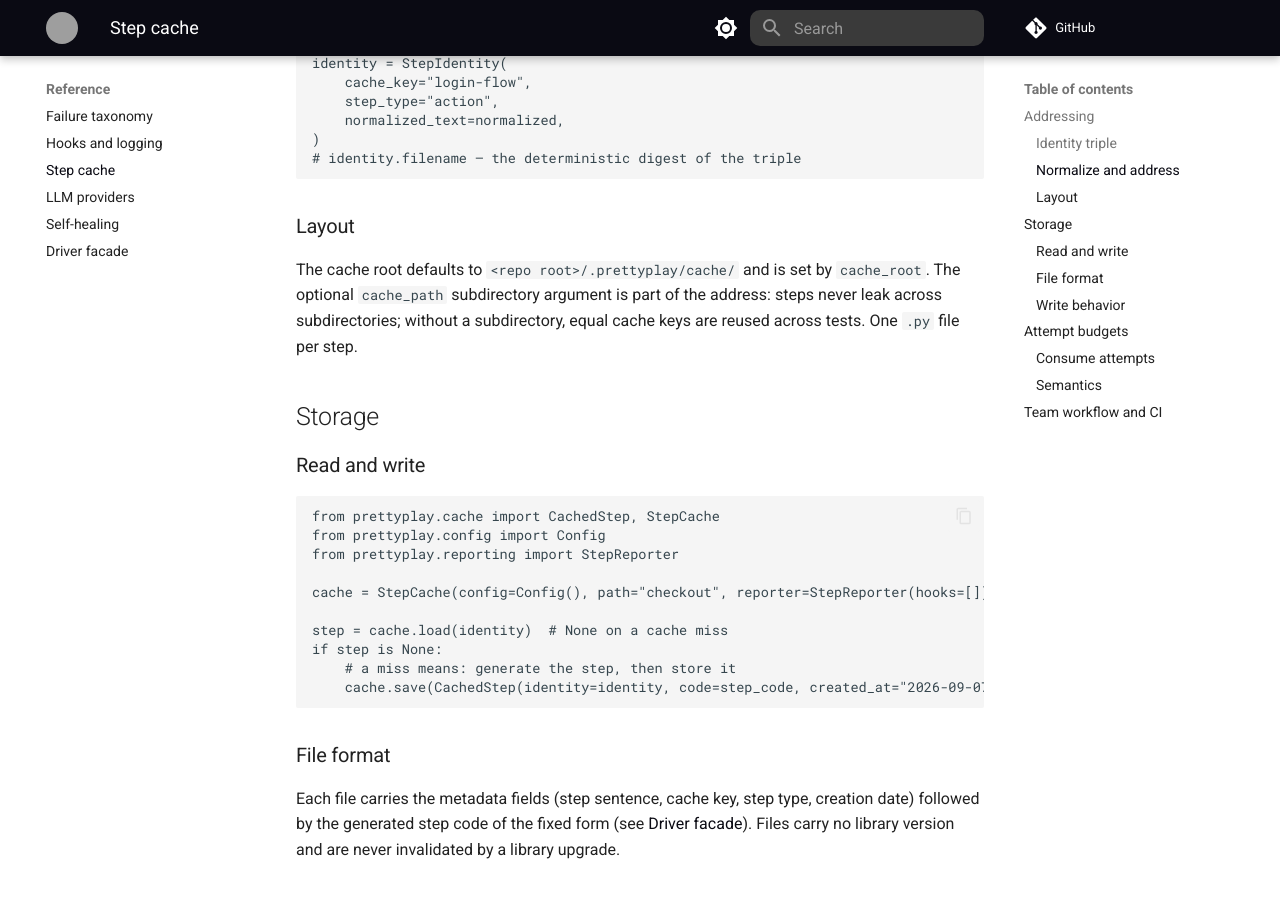
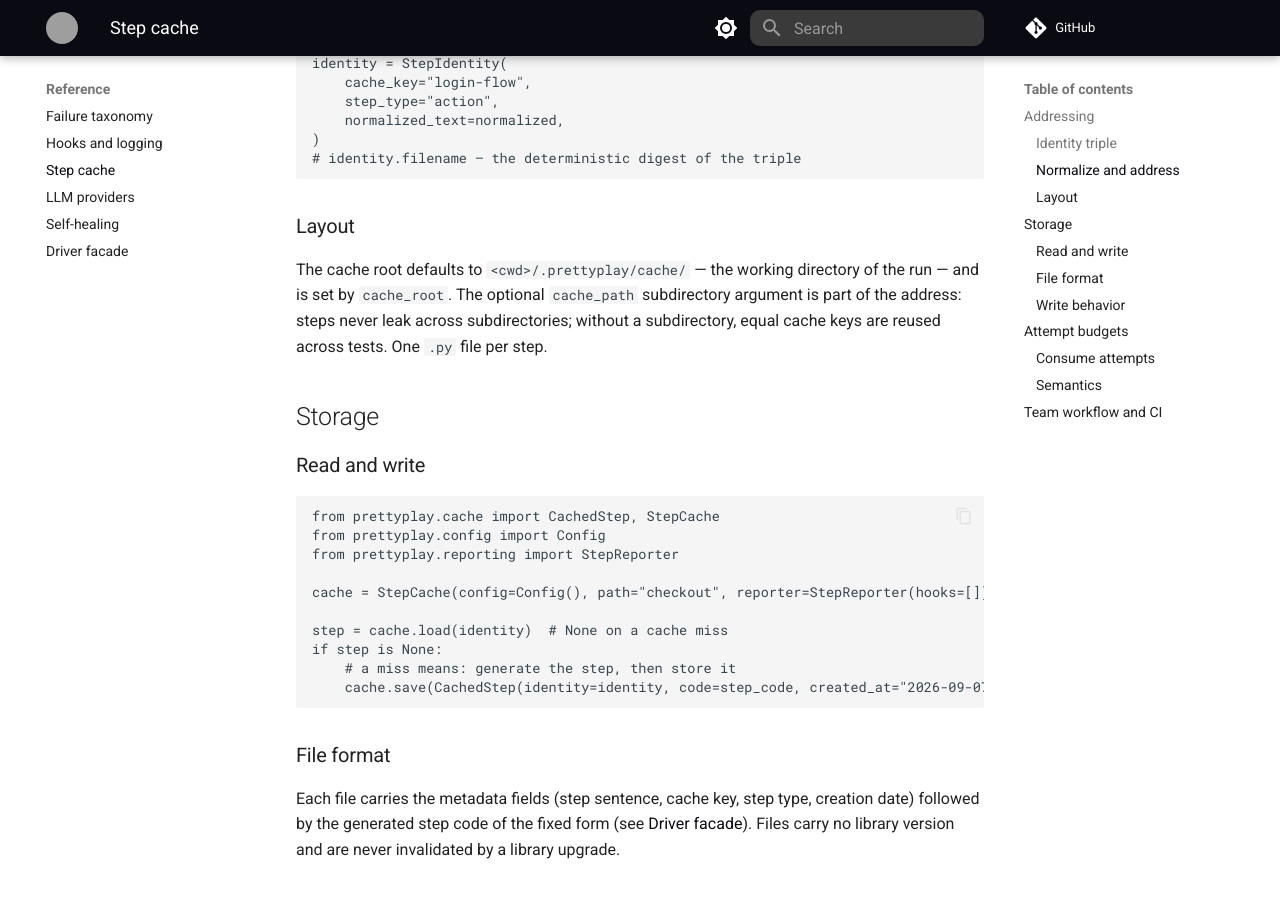
Before and after one commit to qarium/prettyplay, an MkDocs documentation site: the page built from docs/reference/step-cache.md, in a window 1280 px wide and 900 px high, scrolled down 889 px. Built offline with MkDocs 1.6.1 and Material for MkDocs 9.7.7, drawn with Linux system fonts in a browser that asks for light colours; comment, search, counter and statistics services are not loaded; grey boxes are pictures that could not be loaded.

Commit message:
fix: anchor the default cache root at the run's cwd instead of the pyproject directory
A run launched from a subdirectory below the pyproject.toml cached steps
at the outer project root. The empty cache_root now resolves to
<cwd>/.prettyplay/cache — the working directory of the run — wherever
the pyproject.toml was found; explicit cache_root values (pyproject, env,
programmatic) are unaffected. CODEMANIFESTs, .usages and docs updated in
sync; regression tests added at the loader and facade levels.

Behavioral break (user-approved): subdirectory runs previously caching
under the outer project root will not see those steps and regenerate
them once.

```diff
--- a/docs/reference/step-cache.md
+++ b/docs/reference/step-cache.md
@@ -35,10 +35,11 @@ identity = StepIdentity(
 
 ### Layout
 
-The cache root defaults to `<repo root>/.prettyplay/cache/` and is set by
-`cache_root`. The optional `cache_path` subdirectory argument is part of the
-address: steps never leak across subdirectories; without a subdirectory, equal
-cache keys are reused across tests. One `.py` file per step.
+The cache root defaults to `<cwd>/.prettyplay/cache/` — the working directory
+of the run — and is set by `cache_root`. The optional `cache_path` subdirectory
+argument is part of the address: steps never leak across subdirectories;
+without a subdirectory, equal cache keys are reused across tests. One `.py`
+file per step.
 
 ## Storage
 
```
Also changed, not shown: README.md (+1 -1 lines), docs/configuration.md (+4 -4 lines), prettyplay/cache/.usages/addressing.md (+1 -1 lines), prettyplay/config/.usages/configuration.md (+2 -2 lines), 5 other files.
